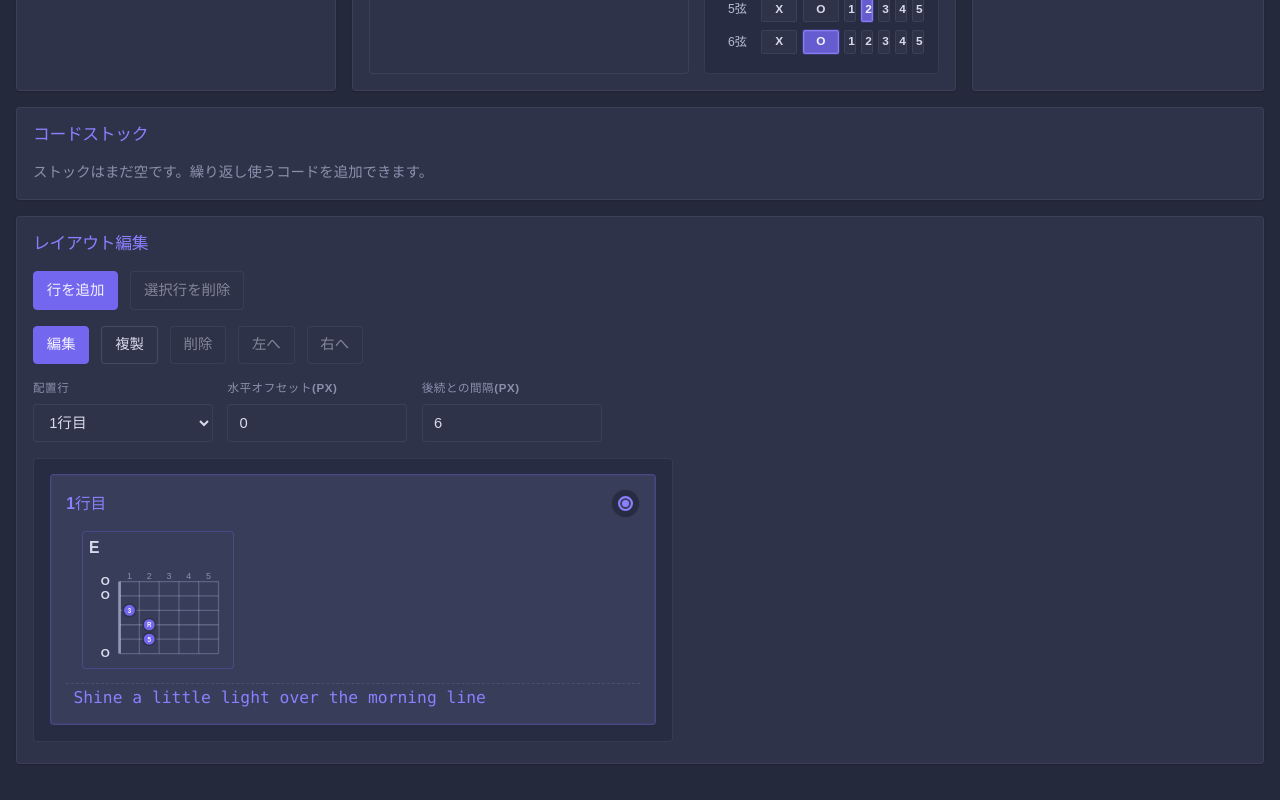
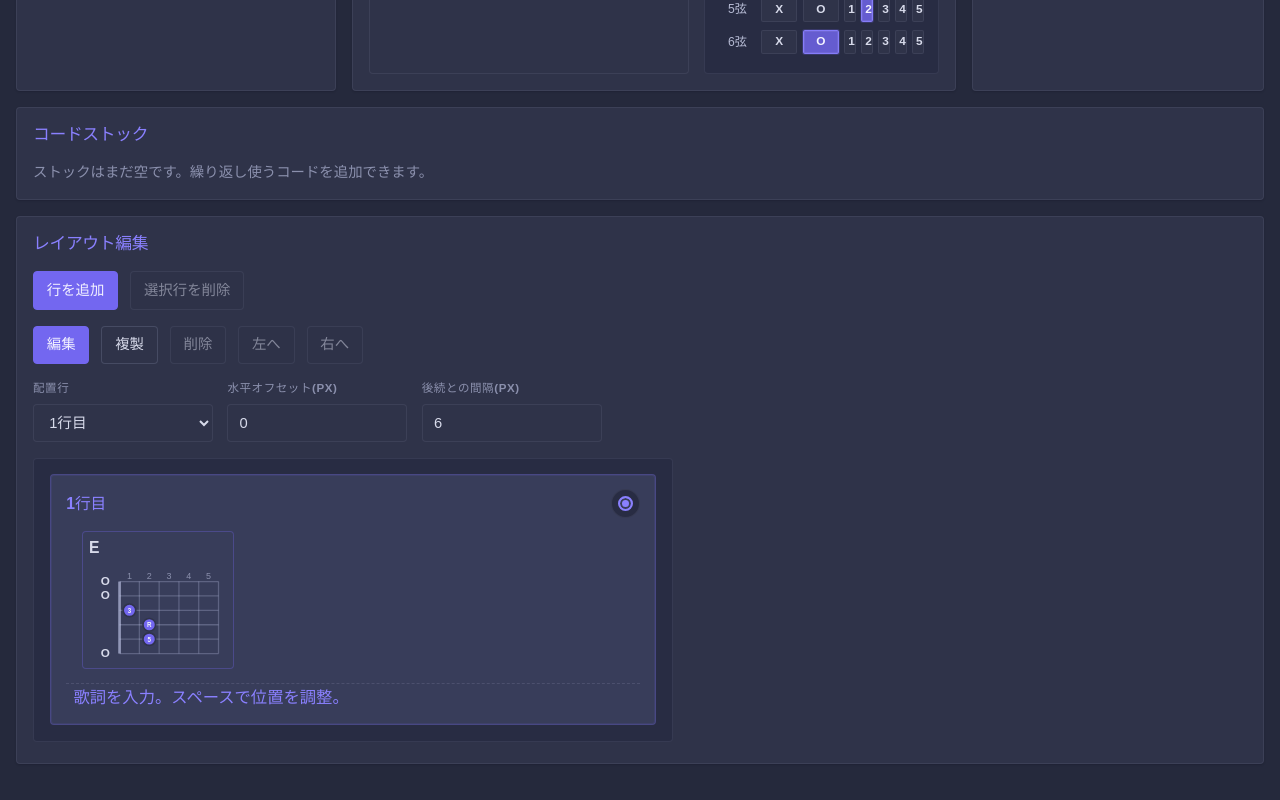
Before and after one commit to m43d4k/chordcanvas, a React (Vite) app: page / in a window 1280 px wide. Shown: the part 600-1400 px from the top of the page. Built offline with nearby package versions, Linux system fonts and the light colour scheme.

Commit message:
Localize lyrics placeholder

```diff
--- a/src/App.tsx
+++ b/src/App.tsx
@@ -29,7 +29,6 @@ import { UI_TEXT, type Locale } from './uiText'
 
 const DEFAULT_ROOT: PitchClassName = 'E'
 const DEFAULT_QUALITY: ChordQuality = 'major'
-const DEFAULT_LYRICS = 'Shine a little light over the morning line'
 const DEFAULT_SPACING = 6
 const LAYOUT_BLOCK_WIDTH = 152
 const LAYOUT_SLOT_WIDTH = LAYOUT_BLOCK_WIDTH
@@ -111,7 +110,7 @@ function getDisplayName(
 function createInitialAppState() {
   const initialForms = getChordForms(DEFAULT_ROOT, DEFAULT_QUALITY)
   const initialForm = initialForms[0]
-  const initialRow = createLayoutRow(DEFAULT_LYRICS)
+  const initialRow = createLayoutRow()
   const initialBlock = createChordBlock(
     initialForm?.fretting ?? toFretting(['x', 'x', 'x', 'x', 'x', 'x']),
     initialRow.id,
@@ -1463,6 +1462,9 @@ function App() {
           >
             {layoutEntries.rows.map((rowEntry, index) => {
               const rowLabel = text.layoutRowLabel(index)
+              const lyricsLineLabel = text.lyricsLineLabel(index)
+              const showLyricsPlaceholder =
+                rowEntry.row.lyrics === '' && !isExportingPdf
 
               return (
                 <section
@@ -1519,8 +1521,10 @@ function App() {
 
                   {isExportingPdf || editingLyricsRowId !== rowEntry.row.id ? (
                     <div
-                      aria-label={`Lyrics line ${index + 1}`}
-                      className="lyrics-line lyrics-line-text"
+                      aria-label={lyricsLineLabel}
+                      className={`lyrics-line lyrics-line-text${
+                        showLyricsPlaceholder ? ' lyrics-line-placeholder' : ''
+                      }`}
                       onClick={() => startLyricsLineEditing(rowEntry.row.id)}
                       onKeyDown={(event) => {
                         if (event.key === 'Enter' || event.key === ' ') {
@@ -1531,16 +1535,19 @@ function App() {
                       role="button"
                       tabIndex={0}
                     >
-                      {rowEntry.row.lyrics || '\u00a0'}
+                      {showLyricsPlaceholder
+                        ? text.lyricsPlaceholder
+                        : rowEntry.row.lyrics || '\u00a0'}
                     </div>
                   ) : (
                     <input
-                      aria-label={`Lyrics line ${index + 1}`}
+                      aria-label={lyricsLineLabel}
                       className="lyrics-line lyrics-line-input"
                       onBlur={() => setEditingLyricsRowId(null)}
                       onChange={(event) =>
                         handleLyricsLineChange(rowEntry.row.id, event)
                       }
+                      placeholder={text.lyricsPlaceholder}
                       onFocus={() => selectLayoutRow(rowEntry.row.id)}
                       ref={(node) => {
                         lyricsInputRefs.current[rowEntry.row.id] = node
--- a/src/index.css
+++ b/src/index.css
@@ -894,6 +894,11 @@ button {
   appearance: none;
 }
 
+.lyrics-line-input::placeholder,
+.lyrics-line-placeholder {
+  color: var(--text-dim);
+}
+
 .lyrics-line-input:focus {
   border-top-color: rgba(115, 103, 240, 0.44);
 }
--- a/src/uiText.ts
+++ b/src/uiText.ts
@@ -45,6 +45,7 @@ interface UiText {
   addRow: string
   deleteSelectedRow: string
   lyricsLineLabel: (index: number) => string
+  lyricsPlaceholder: string
   editSelectedChord: string
   finishEditingSelectedChord: string
   duplicateSelectedChord: string
@@ -116,6 +117,7 @@ export const UI_TEXT: Record<Locale, UiText> = {
     addRow: '行を追加',
     deleteSelectedRow: '選択行を削除',
     lyricsLineLabel: (index) => `歌詞 ${index + 1} 行`,
+    lyricsPlaceholder: '歌詞を入力。スペースで位置を調整。',
     editSelectedChord: '編集',
     finishEditingSelectedChord: '編集を終了',
     duplicateSelectedChord: '複製',
@@ -188,6 +190,7 @@ export const UI_TEXT: Record<Locale, UiText> = {
     addRow: 'Add Row',
     deleteSelectedRow: 'Delete Selected Row',
     lyricsLineLabel: (index) => `Lyrics line ${index + 1}`,
+    lyricsPlaceholder: 'Enter lyrics. Use spaces to adjust alignment.',
     editSelectedChord: 'Edit',
     finishEditingSelectedChord: 'Stop Editing',
     duplicateSelectedChord: 'Duplicate',
```
Also changed, not shown: 1 other file (tests, documents, lock files or other folders).
